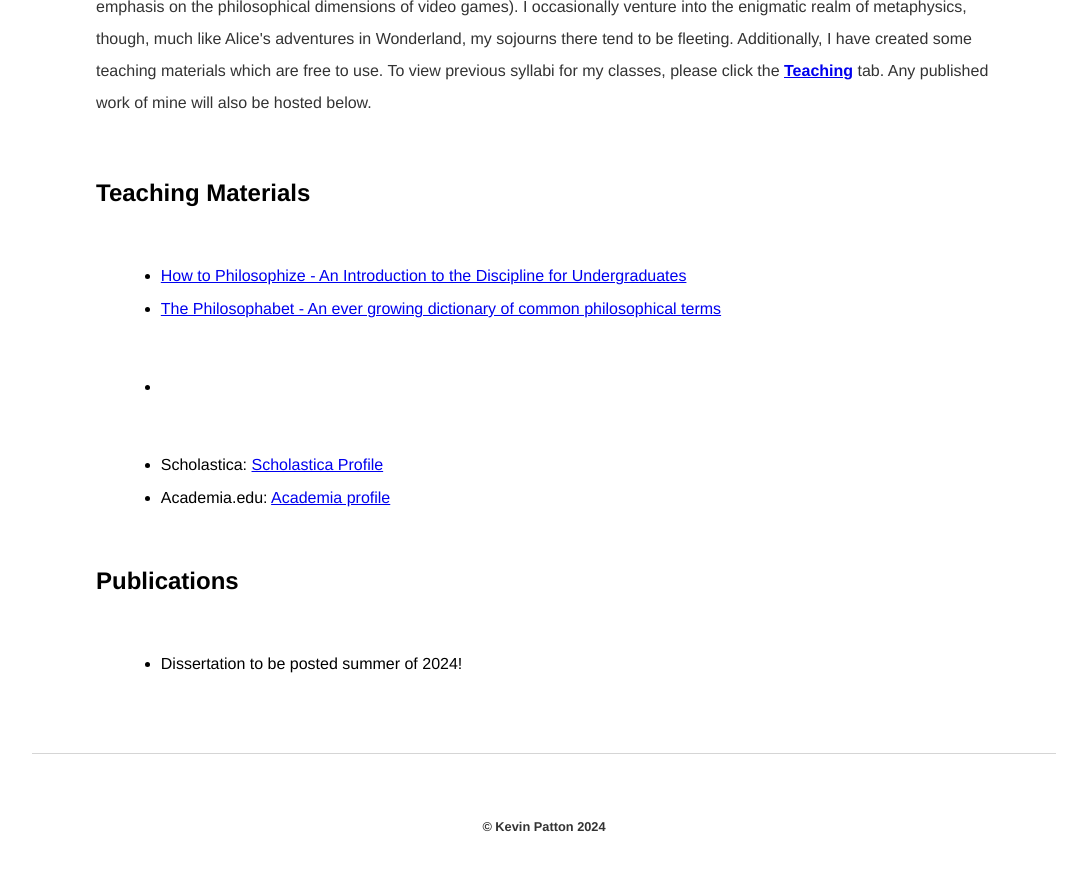
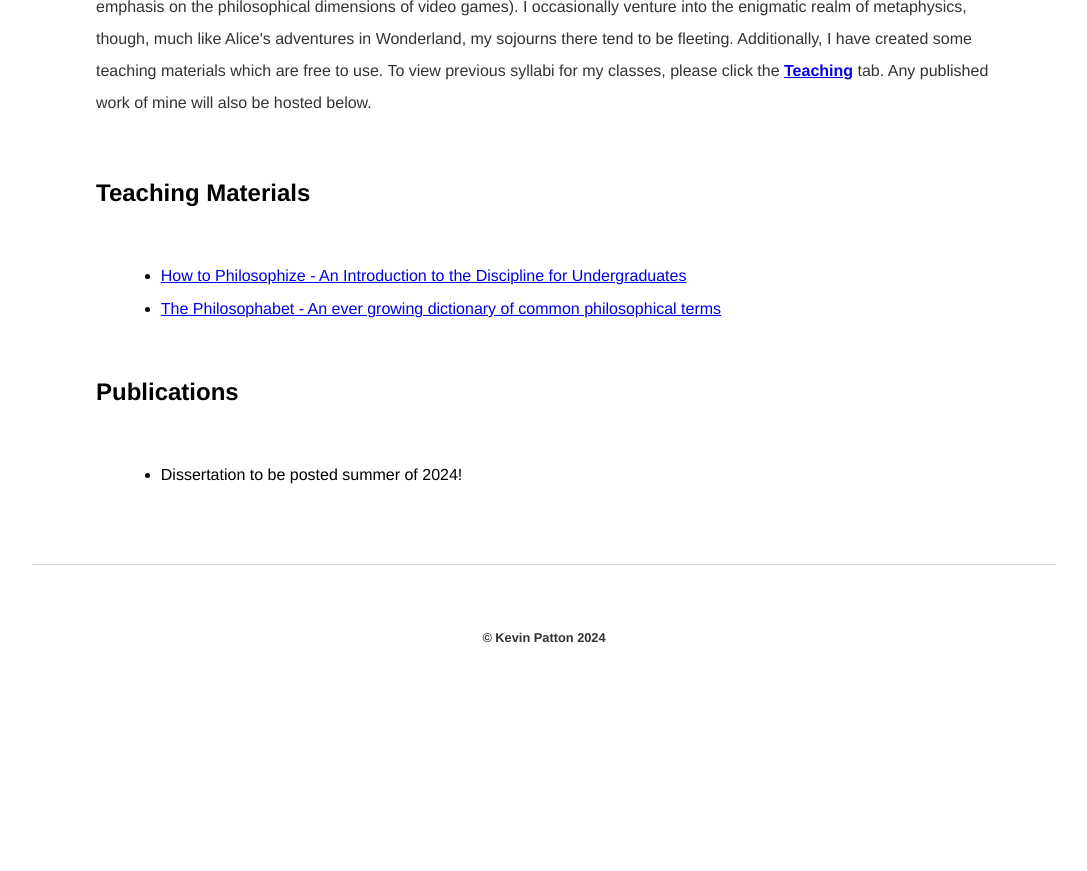
Before and after one commit to kevinjpatton/kevinjpatton.github.io, a Jekyll site: the page built from research/index.html, in a window 1280 px wide and 900 px high, scrolled down 685 px. Shown: the top 871 px of the window, without its empty margins (96-1183 px from the left). Built offline with Jekyll 4.4.1, drawn with Linux system fonts in a browser that asks for light colours; Markdown is read by kramdown in place of the engine named in the settings; after the commit the page ends 1396 px from its top, so only the background shows below that.

Commit message:
Update index.html

```diff
--- a/research/index.html
+++ b/research/index.html
@@ -4,16 +4,14 @@
 ---
 <h2>Topics of Interest</h2>
 <p>I am deeply interested in the exploration of fundamental philosophical questions, particularly those concerning knowledge, language, logic, science, the mind, reality, and religion. My current research focuses on the intriguing intersection of epistemology, axiology, and the philosophical implications of artificial intelligence (AI), with a particular interest in the epistemological and ethical challenges posed by this rapidly developing technology. My teaching experience spans a diverse range of courses, including value theory, ethics / metaethics, formal logic, medical ethics, and aesthetics (with a special emphasis on the philosophical dimensions of video games). I occasionally venture into the enigmatic realm of metaphysics, though, much like Alice's adventures in Wonderland, my sojourns there tend to be fleeting. Additionally, I have created some teaching materials which are free to use. To view previous syllabi for my classes, please click the <b><a href="/teaching">Teaching</a></b> tab. Any published work of mine will also be hosted below.</p>
+<div id="philpeople-component-follow_btn"></div>
+<script type="text/javascript" src="https://philpeople.org/components/follow_btn?props%5B%3Aprofile_id_prop%5D=1087885&amp;props%5Bcontext%5D=external"></script>
+
 <h2>Teaching Materials</h2>
 <ul class="standard-list">
   <li><a href="/research/Draft - How to Philosophize.pdf" target="_blank">How to Philosophize - An Introduction to the Discipline for Undergraduates</a></li>
   <li><a href="/research/Draft - Philosophabet.pdf" target="_blank">The Philosophabet - An ever growing dictionary of common philosophical terms</a></li>
 </ul>
-<ul class="standard-list">
-  <li><div id="philpeople-component-follow_btn"></div><script type="text/javascript" src="https://philpeople.org/components/follow_btn?props%5B%3Aprofile_id_prop%5D=1087885&amp;props%5Bcontext%5D=external"></script></li>
-  <li>Scholastica: <a href="https://app.scholasticahq.com/scholars/251767-kevin-patton" target="_blank">Scholastica Profile</a></li>
-  <li>Academia.edu: <a href="https://un-lincoln.academia.edu/KevinPatton" target="_blank">Academia profile</a></li>
-</ul>
 <h2>Publications</h2>
 <ul class="standard-list">
   <li>Dissertation to be posted summer of 2024!</li>
```
